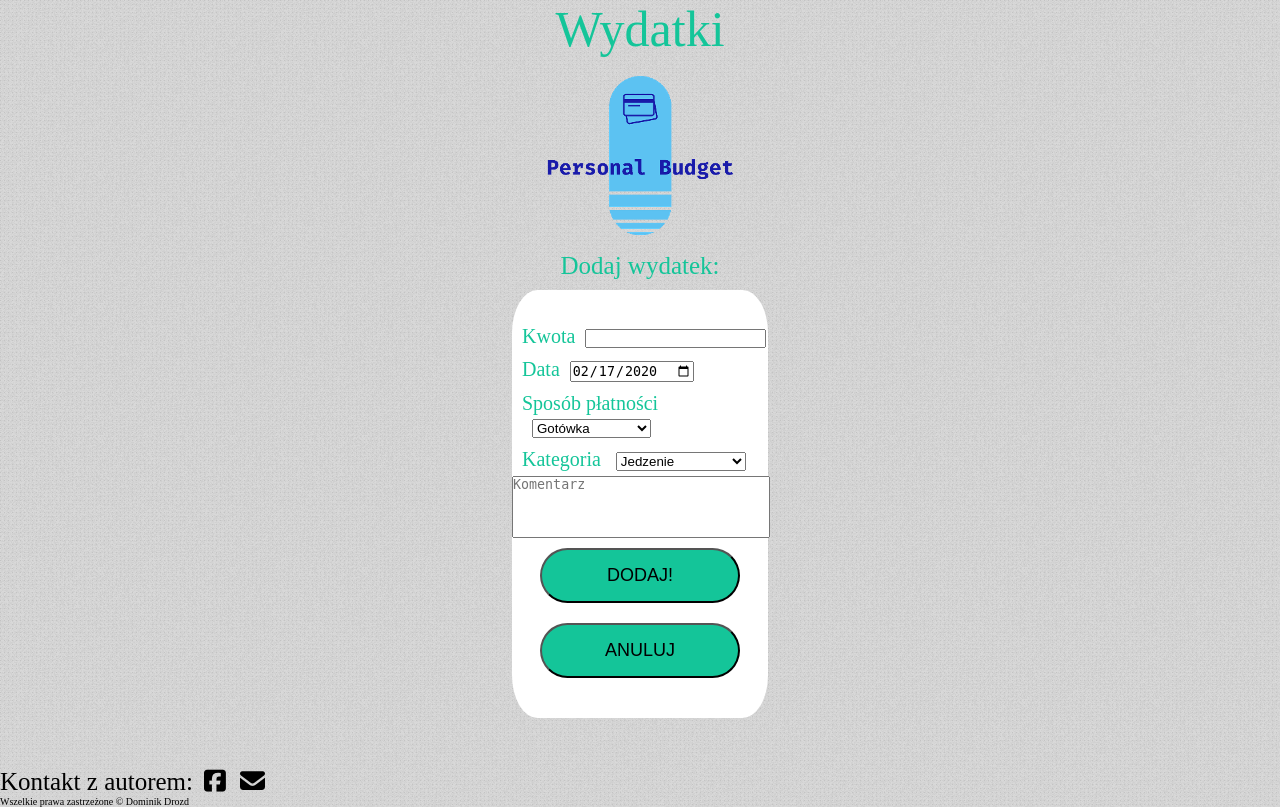
After one commit to DrozdDominik/Personal_Budget_Web_App, a PHP site: page /expense.html in a window 1280 px wide. The commit adds this page. Run offline with PHP 8.4, Linux system fonts and the light colour scheme; some libraries are stand-ins or nearby versions.

Commit message:
Add adding expense page

```diff
--- a/css/style.css
+++ b/css/style.css
@@ -163,3 +163,62 @@ i.fa-facebook-square:hover, i.fa-envelope:hover
 {
     transform: scale(0.95);
 }
+
+
+.form
+{
+    display: flex;
+    align-items: flex-start;
+}
+
+.form__label
+{
+    margin: 0.5rem 0 0.5rem 1rem;
+}
+
+.form__amount,
+.form__date,
+.form__payment,
+.form__category
+{
+    margin-left: 1rem;
+}
+
+
+.form__comment
+{
+    margin: 0 auto;
+}
+
+
+.form__add,
+.form__add:link,
+.form__add:visited,
+.form__cancel,
+.form__cancel:link,
+.form__cancel:visited
+{
+    width: 20rem;
+    text-transform:uppercase;
+    text-decoration:none;
+    text-align: center;
+    padding:1.5rem 4rem;
+    margin: 1rem auto;
+    display:block;
+    border-radius:10rem;
+    transition:.2s;
+    cursor:pointer;
+    font-size: 1.8rem;
+    background-color: rgb(20, 197, 153);
+}
+
+.form__add:hover,
+.form__cancel:hover
+{
+    transform: scale(0.95);
+}
+
+.form__comment
+{
+    resize: none;
+}
--- /dev/null
+++ b/expense.html
@@ -0,0 +1,67 @@
+<!DOCTYPE html>
+<html lang="pl">
+<head>
+    <meta charset="UTF-8">
+    <meta name="viewport" content="width=device-width, initial-scale=1.0">
+    <meta http-equiv="X-UA-Compatible" content="ie=edge">
+    <title>Add expense</title>
+    <link rel="stylesheet" href="css/style.css" type="text/css">
+    <link rel="stylesheet" href="node_modules/@fortawesome/fontawesome-free/css/all.min.css">
+    <link rel="shortcut icon" type="image/ico" href="img/favicon.png">
+</head>
+<body>
+    <div class="wrapper">
+        <header class="header">
+            <div class="header__slogan">Wydatki</div>
+            <img src="img/logo.png" alt="" class="header__logo">
+        </header>
+        <main class="main">
+            <div class="main__description">Dodaj wydatek:</div>
+            <form action="" class="form">
+                <label class="form__label">Kwota<input type="number" min="0.01" step="0.01" class="form__amount" required></label>
+                <label class="form__label">Data<input type="date" class="form__date" value="" required></label>
+                <label class="form__label">Sposób płatności
+                    <select class="form__payment" name="payment" required>
+                        <option value="cash" name="cash">Gotówka</option>
+                        <option value="debit" name="debit">Karta debetowa</option>
+                        <option value="credit" name="credit">Karta kredytowa</option>
+                    </select>
+                </label>
+                <label class="form__label">Kategoria
+                    <select class="form__category" name="category" required>
+                        <option value="food" name="food">Jedzenie</option>
+                        <option value="flat" name="flat">Mieszkanie</option>
+                        <option value="transport" name="transport">Transport</option>
+                        <option value="telecommunication" name="telecommunication">Telekomunikacja</option>
+                        <option value="healthcare" name="healthcare">Opieka zdrowotna</option>
+                        <option value="cloth" name="cloth">Ubranie</option>
+                        <option value="hygiene" name="hygiene">Higiena</option>
+                        <option value="children" name="children">Dzieci</option>
+                        <option value="entertainment" name="entertainment">Rozrywka</option>
+                        <option value="trip" name="trip">Wycieczka</option>
+                        <option value="training" name="training">Szkolenia</option>
+                        <option value="books" name="books">Książki</option>
+                        <option value="savings" name="savings">Oszczędności</option>
+                        <option value="pension" name="pension">Na emeryturę</option>
+                        <option value="debts" name="debts">Spłata długów</option>
+                        <option value="donation" name="donation">Darownizna</option>
+                        <option value="other" name="other">Inne wydatki</option>
+                </select>
+                </label>
+                <textarea class="form__comment" placeholder="Komentarz" name="comment" rows="4" cols="30"></textarea>
+                <input type="submit" value="Dodaj!" class="form__add">
+                <input type="button" value="Anuluj" class="form__cancel">
+            </form>
+        </main>
+        <footer class="footer">
+            <div class="footer__author">Kontakt z autorem:
+                <a href="#"><i class="fab fa-facebook-square"></i></a>
+                <a href="#"><i class="fas fa-envelope"></i></a>
+            </div>
+            <div class="footer__copyright">Wszelkie prawa zastrzeżone &copy; Dominik Drozd</div>
+        </footer>
+    </div>
+
+    <script src="script.js"></script>
+</body>
+</html>
```
Also changed, not shown: script.js (added, +45 -0 lines).
